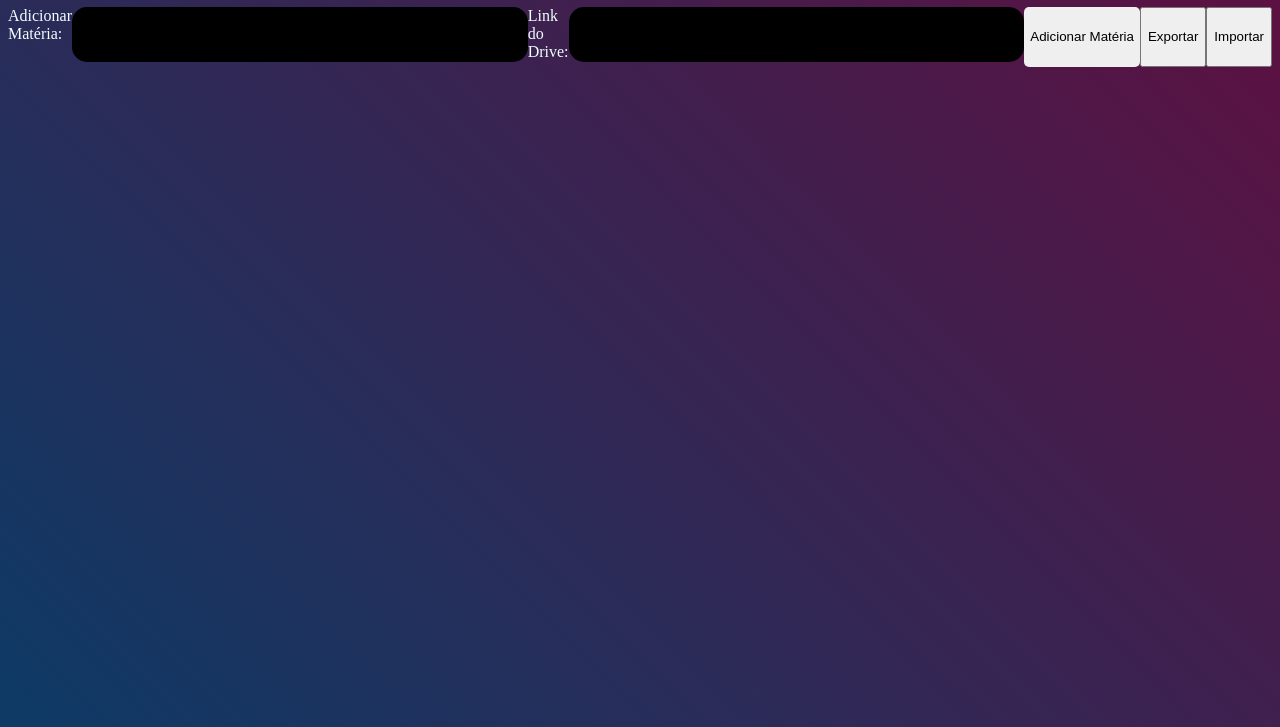
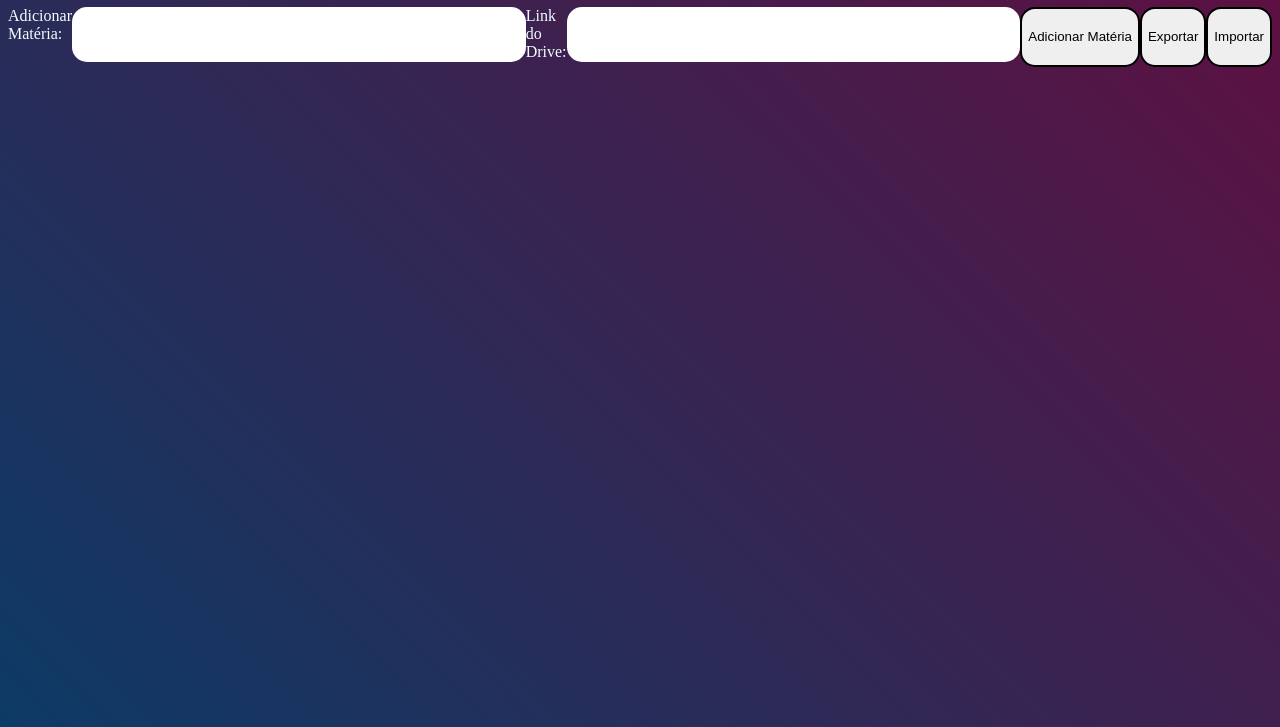
Before and after one commit to GustavoOliveiraSousa/Dashboard-Concurso, a plain HTML site: page index.html in a window 1280 px wide. Shown: the part 73-800 px from the top of the page. Drawn offline with nearby package versions, Linux system fonts and the light colour scheme.

Commit message:
Adicionando classes e estilizando

```diff
--- a/index.html
+++ b/index.html
@@ -14,8 +14,8 @@
         <label class="link" for="link">Link do Drive:</label><br>
         <input class="input-link" type="text" id="link" name="link"><br>
         <input class="adicionar-materia" type="submit" value="Adicionar Matéria">
-        <button id="export">Exportar</button>
-        <button id="import">Importar</button>
+        <button class="export" id="export">Exportar</button>
+        <button class="import" id="import">Importar</button>
 
     </form>
     <div id="bookshelf" class="livros">
--- a/style.css
+++ b/style.css
@@ -68,9 +68,11 @@
     width: 100%;
 }
 
-.adicionar-materia {
-    border-radius: 5px;
-    border-style: none;
+.adicionar-materia,
+.export,
+.import {
+    border-radius: 15px;
+    border-style: double;
 }
 
 .input-materia,
@@ -80,8 +82,7 @@
     border-radius: 15px;
     border-style: none;
     margin-bottom: 5px;
-    background-color: black;
-    color: azure;
+    background-color: white
 }
 
 
```
